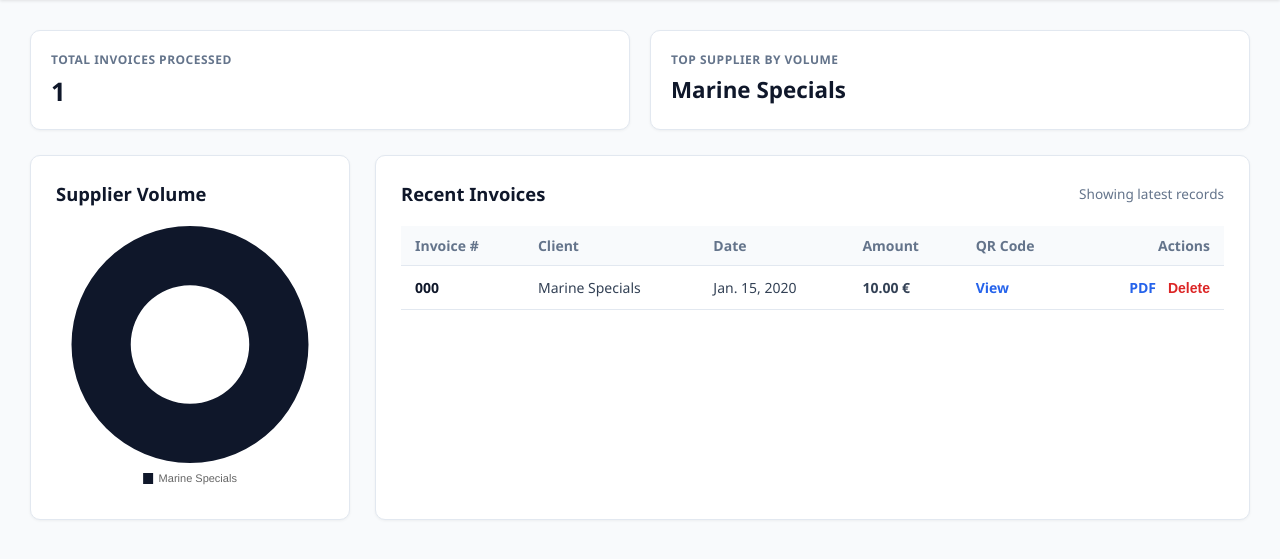
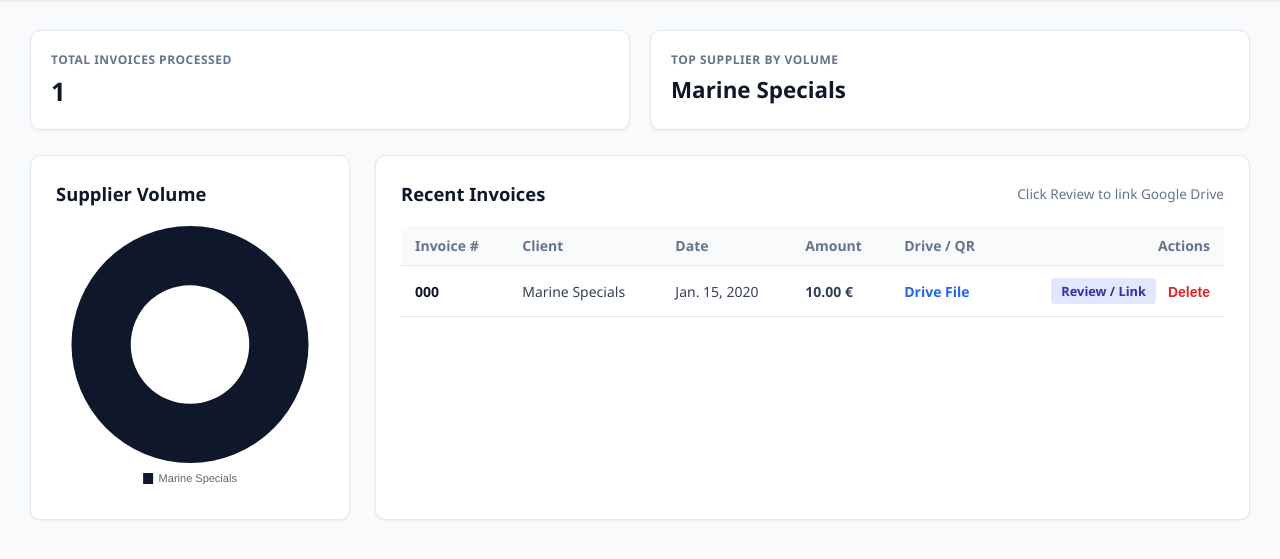
Before and after one commit to marinespecials/marine-parts-tracker, a Django app: page /finance/ in a window 1280 px wide. Shown: the part 61-620 px from the top of the page. Run offline with Django 5.2, Linux system fonts and the light colour scheme; data comes from the database, SQL or seed files in the repository; tables that the repository leaves empty hold one stand-in row (values such as "Sample post").

Commit message:
Added Google Drive integration and Review buttons to dashboard

```diff
--- a/finance/templates/finance/finance_dashboard.html
+++ b/finance/templates/finance/finance_dashboard.html
@@ -8,7 +8,6 @@
         :root { --primary: #0F172A; --surface: #FFFFFF; --background: #F8FAFC; --accent: #2563EB; --success: #059669; --danger: #DC2626; --text: #334155; --border: #E2E8F0; }
         body { font-family: 'Segoe UI', system-ui, sans-serif; background-color: var(--background); margin: 0; color: var(--text); }
 
-        /* Unified Compact Navbar */
         .navbar { background-color: var(--primary); color: white; padding: 14px 30px; display: flex; justify-content: space-between; align-items: center; box-shadow: 0 1px 3px rgba(0,0,0,0.1); }
         .nav-group { display: flex; gap: 15px; align-items: center; }
         .nav-group a { color: #94A3B8; text-decoration: none; font-weight: 600; font-size: 0.875rem; transition: color 0.2s; }
@@ -40,7 +39,6 @@
     </style>
 </head>
 <body>
-    <!-- STREAMLINED NAVBAR -->
     <div class="navbar">
         <div class="nav-group">
             <a href="/">🏠 Hub</a>
@@ -55,7 +53,6 @@
     </div>
 
     <div class="container">
-        <!-- KPI METRICS -->
         <div class="kpi-grid">
             <div class="kpi-box">
                 <div class="kpi-title">Total Invoices Processed</div>
@@ -67,9 +64,7 @@
             </div>
         </div>
 
-        <!-- MAIN GRID -->
         <div style="display: grid; grid-template-columns: 320px 1fr; gap: 25px;">
-            <!-- CHART -->
             <div class="card">
                 <div class="header-row">
                     <h2>Supplier Volume</h2>
@@ -77,11 +72,10 @@
                 <canvas id="supplierChart"></canvas>
             </div>
 
-            <!-- INVOICES TABLE -->
             <div class="card">
                 <div class="header-row">
                     <h2>Recent Invoices</h2>
-                    <span style="font-size: 0.85rem; color: #64748B;">Showing latest records</span>
+                    <span style="font-size: 0.85rem; color: #64748B;">Click Review to link Google Drive</span>
                 </div>
                 <table>
                     <thead>
@@ -90,7 +84,7 @@
                             <th>Client</th>
                             <th>Date</th>
                             <th>Amount</th>
-                            <th>QR Code</th>
+                            <th>Drive / QR</th>
                             <th style="text-align: right;">Actions</th>
                         </tr>
                     </thead>
@@ -102,17 +96,17 @@
                             <td>{{ invoice.issue_date }}</td>
                             <td><strong>{{ invoice.total_amount }} €</strong></td>
                             <td>
-                                {% if invoice.qr_code %}
-                                    <a href="{{ invoice.qr_code.url }}" target="_blank" class="text-link">View</a>
+                                {% if invoice.google_drive_url %}
+                                    <a href="{{ invoice.google_drive_url }}" target="_blank" class="text-link">Drive File</a>
+                                {% elif invoice.qr_code %}
+                                    <a href="{{ invoice.qr_code.url }}" target="_blank" class="text-link">QR Code</a>
                                 {% else %}
                                     <span style="color: #94A3B8;">None</span>
                                 {% endif %}
                             </td>
                             <td style="text-align: right;">
                                 <div style="display: flex; gap: 12px; justify-content: flex-end; align-items: center;">
-                                    {% if invoice.ocr_document %}
-                                        <a href="{{ invoice.ocr_document.url }}" target="_blank" class="text-link">PDF</a>
-                                    {% endif %}
+                                    <a href="{% url 'finance:ocr_review' invoice.id %}" class="text-link" style="background: #E0E7FF; color: #3730A3; padding: 4px 10px; border-radius: 4px; font-size: 0.8rem;">Review / Link</a>
                                     <form method="POST" action="{% url 'finance:delete_invoice' invoice.id %}" style="display:inline;">
                                         {% csrf_token %}
                                         <button type="submit" class="text-danger" onclick="return confirm('Delete this invoice?');">Delete</button>
@@ -129,14 +123,21 @@
         </div>
     </div>
 
+    <!-- Safe JSON data injection for VS Code compatibility -->
+    {{ chart_labels|json_script:"chart-labels-data" }}
+    {{ chart_data|json_script:"chart-data-data" }}
+
     <script>
+        const chartLabels = JSON.parse(document.getElementById('chart-labels-data').textContent);
+        const chartData = JSON.parse(document.getElementById('chart-data-data').textContent);
+
         const ctx = document.getElementById('supplierChart').getContext('2d');
         new Chart(ctx, {
             type: 'doughnut',
             data: {
-                labels: {{ chart_labels|safe }},
+                labels: chartLabels,
                 datasets: [{
-                    data: {{ chart_data|safe }},
+                    data: chartData,
                     backgroundColor: ['#0F172A', '#2563EB', '#10B981', '#8B5CF6', '#F59E0B'],
                     borderWidth: 0
                 }]
--- a/finance/views.py
+++ b/finance/views.py
@@ -104,6 +104,8 @@ def ocr_review(request, invoice_id):
         drive_link = request.POST.get('google_drive_url', '').strip()
         if drive_link:
             invoice.google_drive_url = drive_link
+        else:
+            invoice.google_drive_url = None
 
         invoice.save()
 
```
Also changed, not shown: finance/templates/finance/ocr_review.html (+7 -3 lines).
